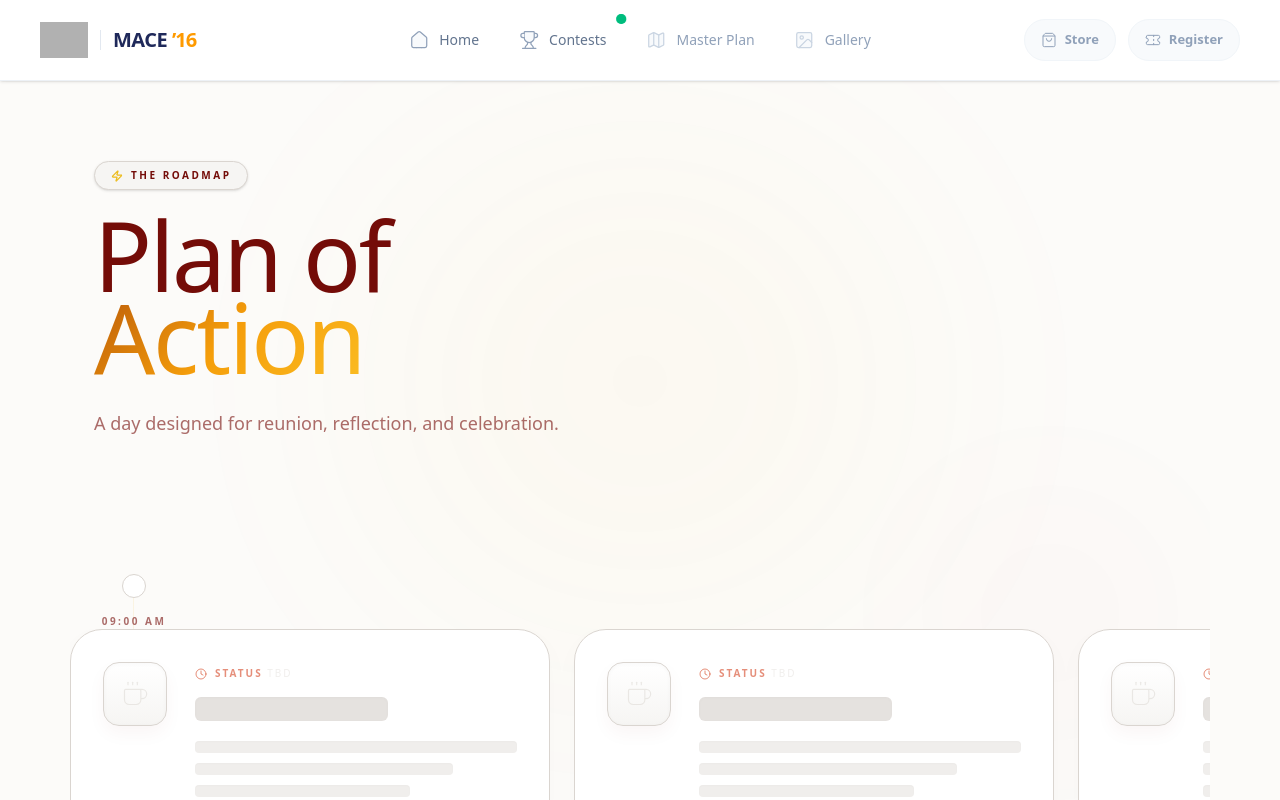
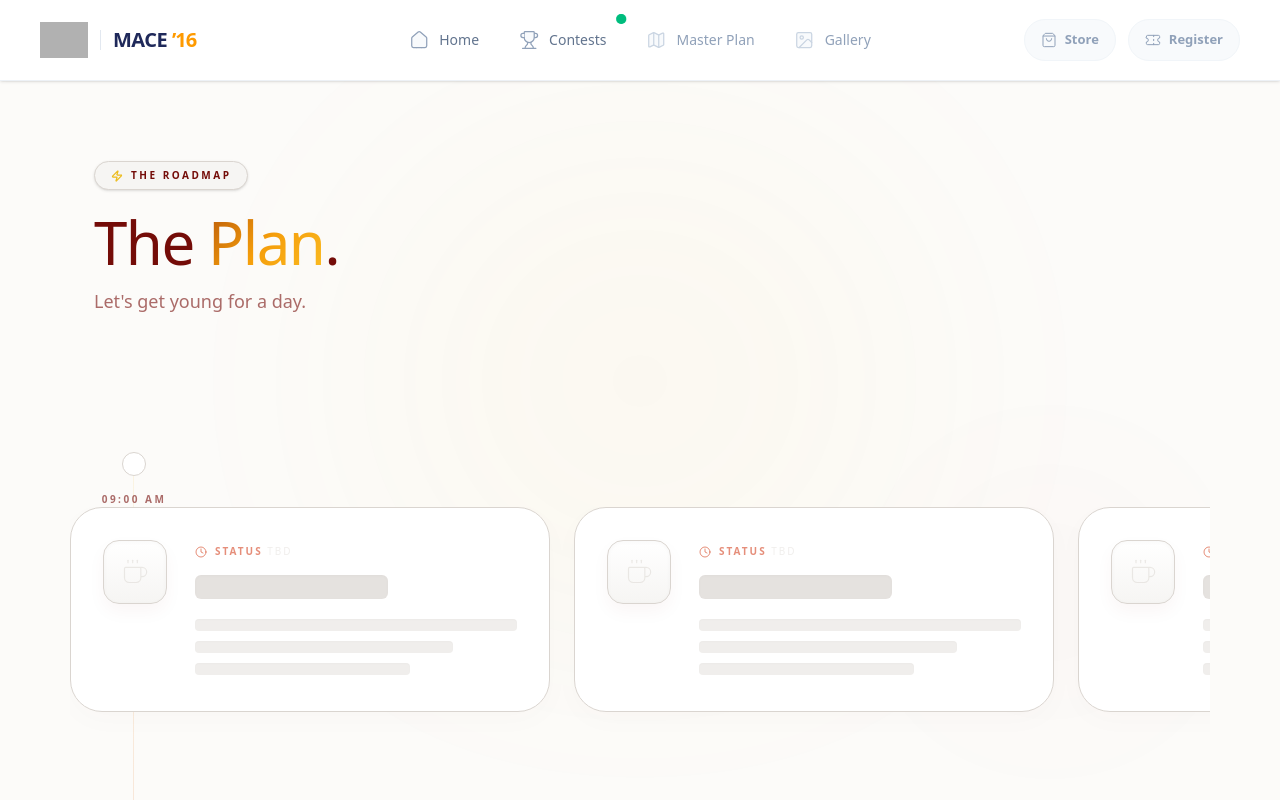
Before and after one commit to mace-2016/alumnimeet, a Next.js app: page /plan in a window 1280 px wide. Shown: the top 800 px of the page. Built offline with nearby package versions, Linux system fonts and the light colour scheme; grey boxes are pictures that could not be loaded; a web font is replaced by a local one.

Commit message:
Update page.tsx

```diff
--- a/app/plan/page.tsx
+++ b/app/plan/page.tsx
@@ -34,14 +34,12 @@ export default function PlanPage() {
           The Roadmap
         </div>
 
-        <h1 className="font-serif text-[4rem] md:text-[5rem] lg:text-[6rem] leading-[0.85] tracking-tight text-[var(--color-mace-crimson)]">
-          Plan of
-          <br />
-          <span className="gradient-gold">Action</span>
+        <h1 className="font-serif text-4xl md:text-5xl lg:text-6xl tracking-tight mb-4 text-[var(--color-mace-crimson)] leading-[0.95]">
+          The <span className="gradient-gold">Plan</span>.
         </h1>
 
-        <p className="mt-8 text-lg font-medium text-[var(--text-muted)] max-w-lg mx-auto md:mx-0 leading-relaxed">
-          A day designed for reunion, reflection, and celebration.
+        <p className="text-lg text-[var(--text-muted)] max-w-2xl font-medium leading-relaxed">
+          Let's get young for a day.
         </p>
       </div>
 
```
